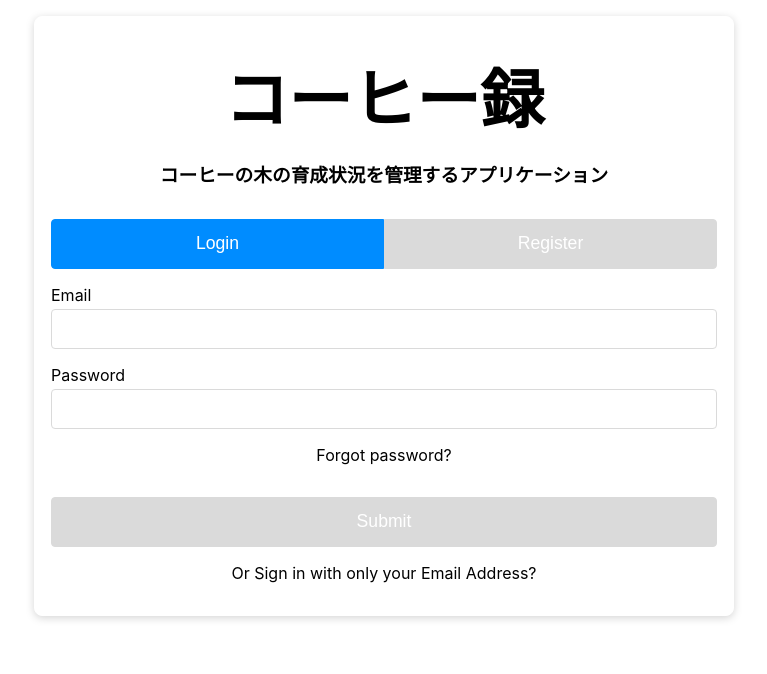
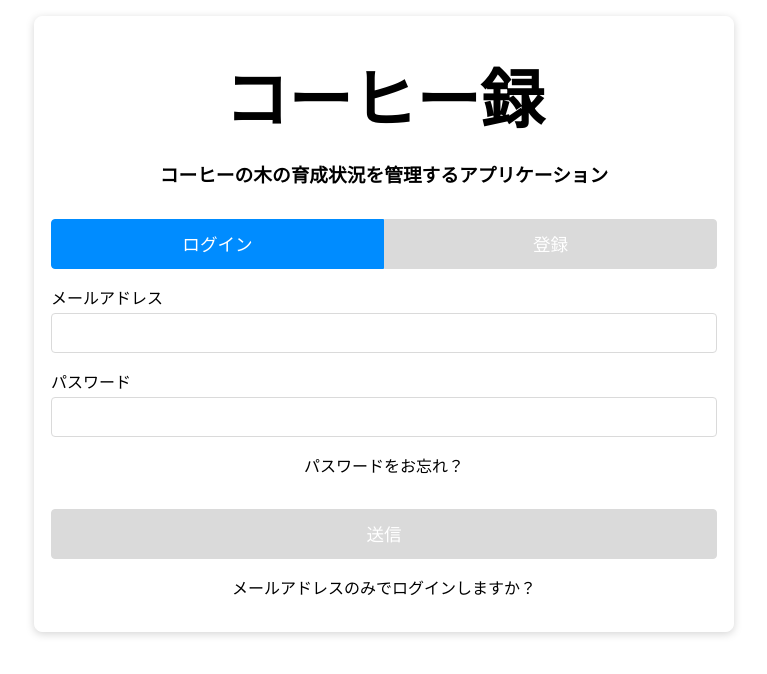
Before and after one commit to tronicboy1/farm-logger, an Angular app: page /auth in a window 1280 px wide. Shown: the top 674 px of the page, without its empty margins (256-1023 px from the left). Built offline with nearby package versions, Linux system fonts and the light colour scheme; no server answers.

Commit message:
change text to japanese

```diff
--- a/src/app/nav-bar/account-circle/account-circle.component.html
+++ b/src/app/nav-bar/account-circle/account-circle.component.html
@@ -10,21 +10,21 @@
 <div *ngIf="this.showAccountMenu" (click)="this.toggleAccountMenu(false)" id="backdrop"></div>
 <ul *ngIf="this.showAccountMenu" id="account-menu">
   <li (click)="this.toggleChangeEmailModal()">
-    <span>Change Email</span>
+    <span>メールアドレスを変更する</span>
     <svg xmlns="http://www.w3.org/2000/svg" height="48" width="48" viewBox="0,0,48,48">
       <path
         d="M24 44q-4.15 0-7.8-1.575-3.65-1.575-6.35-4.275-2.7-2.7-4.275-6.35Q4 28.15 4 24t1.575-7.8Q7.15 12.55 9.85 9.85q2.7-2.7 6.35-4.275Q19.85 4 24 4t7.8 1.575q3.65 1.575 6.35 4.275 2.7 2.7 4.275 6.35Q44 19.85 44 24v2.65q0 2.8-1.975 4.725Q40.05 33.3 37.2 33.3q-1.8 0-3.4-.875-1.6-.875-2.45-2.475-1.3 1.7-3.25 2.525T24 33.3q-3.9 0-6.625-2.7T14.65 24q0-3.9 2.725-6.65Q20.1 14.6 24 14.6t6.625 2.75Q33.35 20.1 33.35 24v2.65q0 1.55 1.125 2.6T37.2 30.3q1.55 0 2.675-1.05Q41 28.2 41 26.65V24q0-7.1-4.95-12.05Q31.1 7 24 7q-7.1 0-12.05 4.95Q7 16.9 7 24q0 7.1 4.95 12.05Q16.9 41 24 41h10.7v3Zm0-13.7q2.65 0 4.5-1.825T30.35 24q0-2.7-1.85-4.55-1.85-1.85-4.5-1.85t-4.5 1.85Q17.65 21.3 17.65 24q0 2.65 1.85 4.475Q21.35 30.3 24 30.3Z" />
     </svg>
   </li>
   <li (click)="this.toggleChangeAvatarModal()">
-    <span>Change Avatar</span>
+    <span>写真を変更する</span>
     <svg xmlns="http://www.w3.org/2000/svg" height="48" width="48" viewBox="0,0,48,48">
       <path
         d="M24 44q-4.1 0-7.75-1.575-3.65-1.575-6.375-4.3-2.725-2.725-4.3-6.375Q4 28.1 4 24q0-4.15 1.575-7.8 1.575-3.65 4.3-6.35 2.725-2.7 6.375-4.275Q19.9 4 24 4q4.15 0 7.8 1.575 3.65 1.575 6.35 4.275 2.7 2.7 4.275 6.35Q44 19.85 44 24q0 4.1-1.575 7.75-1.575 3.65-4.275 6.375t-6.35 4.3Q28.15 44 24 44Zm0-37q-6.1 0-10.7 3.775T7.4 20.3q2.05 0 3.375-.975Q12.1 18.35 13.55 15.5q.7-1.4 2.025-2.2 1.325-.8 2.925-.8h11q1.6 0 2.925.8 1.325.8 2.025 2.2 1.45 3 2.9 3.9 1.45.9 3.25.9-1.3-5.75-5.875-9.525Q30.15 7 24 7Zm0 34q7.1 0 12.05-4.975Q41 31.05 41 24v-.6q-3.8 0-5.875-1.975T31.75 16.9q-.35-.7-.925-1.05-.575-.35-1.275-.35H18.5q-.75 0-1.325.35t-.925 1.05q-1.3 2.6-3.45 4.575Q10.65 23.45 7 23.45V24q0 7.05 4.975 12.025Q16.95 41 24 41Zm-6.3-12.15q-1.15 0-1.925-.775Q15 27.3 15 26.15t.775-1.925q.775-.775 1.925-.775t1.925.775q.775.775.775 1.925t-.775 1.925q-.775.775-1.925.775Zm12.65 0q-1.15 0-1.925-.775-.775-.775-.775-1.925t.775-1.925q.775-.775 1.925-.775t1.925.775q.775.775.775 1.925t-.775 1.925q-.775.775-1.925.775ZM24 12.5Z" />
     </svg>
   </li>
   <li (click)="this.toggleAccountDetailsModal()">
-    <span>Account Info</span>
+    <span>アカウント情報</span>
     <svg xmlns="http://www.w3.org/2000/svg" height="48" width="48" viewBox="0,0,48,48">
       <path
         d="M20 23.75q-3.3 0-5.4-2.1-2.1-2.1-2.1-5.4 0-3.3 2.1-5.4 2.1-2.1 5.4-2.1 3.3 0 5.4 2.1 2.1 2.1 2.1 5.4 0 3.3-2.1 5.4-2.1 2.1-5.4 2.1ZM4 39.8v-4.7q0-1.75.875-3.15T7.4 29.8q3.6-1.6 6.675-2.3 3.075-.7 5.925-.7h1.15q-.3.7-.45 1.375-.15.675-.25 1.625H20q-2.9 0-5.675.625T8.6 32.5q-.8.4-1.2 1.125Q7 34.35 7 35.1v1.7h13.45q.25.9.6 1.625t.85 1.375ZM33.35 42l-.5-3.3q-.85-.25-1.725-.725-.875-.475-1.475-1.075l-2.75.6-1.25-2.1L28 33.2q-.1-.45-.1-1.25t.1-1.25l-2.35-2.2 1.25-2.1 2.75.6q.6-.6 1.475-1.075.875-.475 1.725-.725l.5-3.3h2.7l.5 3.3q.85.25 1.725.725.875.475 1.475 1.075l2.75-.6 1.25 2.1-2.35 2.2q.1.45.1 1.25t-.1 1.25l2.35 2.2-1.25 2.1-2.75-.6q-.6.6-1.475 1.075-.875.475-1.725.725l-.5 3.3Zm1.35-6.05q1.8 0 2.9-1.1 1.1-1.1 1.1-2.9 0-1.8-1.1-2.9-1.1-1.1-2.9-1.1-1.8 0-2.9 1.1-1.1 1.1-1.1 2.9 0 1.8 1.1 2.9 1.1 1.1 2.9 1.1ZM20 20.75q1.95 0 3.225-1.275Q24.5 18.2 24.5 16.25q0-1.95-1.275-3.225Q21.95 11.75 20 11.75q-1.95 0-3.225 1.275Q15.5 14.3 15.5 16.25q0 1.95 1.275 3.225Q18.05 20.75 20 20.75Zm0-4.5Zm.45 20.55Z" />
--- a/src/app/nav-bar/account-circle/account-details-form/account-details-form.component.html
+++ b/src/app/nav-bar/account-circle/account-details-form/account-details-form.component.html
@@ -1,13 +1,13 @@
 <form *ngIf="this.user; else loadingSpinner" (submit)="this.handleSubmit($event)">
-  <label for="display-name">Display Name</label>
+  <label for="display-name">表示名</label>
   <input type="text" name="display-name" id="display-name" [value]="this.user.displayName">
-  <label for="Email">Email</label>
+  <label for="Email">メールアドレス</label>
   <input type="email" name="email" id="email" [value]="this.user.email" disabled>
-  <label for="tel">Phone Number</label>
+  <label for="tel">電話番号</label>
   <input type="tel" name="tel" id="tel" [value]="this.user.phoneNumber" disabled>
   <button type="submit">
     <loading-spinner *ngIf="this.loading; else notLoading" color="white"></loading-spinner>
-    <ng-template #notLoading>Update</ng-template>
+    <ng-template #notLoading>更新</ng-template>
   </button>
 </form>
 <ng-template #loadingSpinner>
--- a/src/app/nav-bar/account-circle/change-email-form/change-email-form.component.html
+++ b/src/app/nav-bar/account-circle/change-email-form/change-email-form.component.html
@@ -1,8 +1,8 @@
 <form (submit)="this.handleSubmit($event)">
-  <label for="new-email">New Email</label>
+  <label for="new-email">新しいメールアドレス</label>
   <input type="email" name="new-email" id="new-email" required autocomplete="email">
   <button type="submit">
     <loading-spinner *ngIf="this.loading; else submitText" color="white"></loading-spinner>
-    <ng-template #submitText>Change Email</ng-template>
+    <ng-template #submitText>変更</ng-template>
   </button>
 </form>
--- a/src/app/nav-bar/nav-bar.component.html
+++ b/src/app/nav-bar/nav-bar.component.html
@@ -1,12 +1,12 @@
 <nav *ngIf="this.isAuth">
   <ul>
     <li>
-      <h2><a routerLink="/home">Yobo</a></h2>
+      <h2><a routerLink="/home">ホーム画面</a></h2>
     </li>
     <li class="clickable" id="account-circle-container">
       <app-account-circle></app-account-circle>
     </li>
-    <li class="clickable" (click)="this.handleLogoutClick()">Logout</li>
+    <li class="clickable" (click)="this.handleLogoutClick()">ログアウト</li>
   </ul>
 </nav>
 <div *ngIf="this.isAuth" id="padding"></div>
--- a/src/app/nav-bar/nav-bar.component.ts
+++ b/src/app/nav-bar/nav-bar.component.ts
@@ -26,9 +26,8 @@ export class NavBarComponent implements OnInit, OnDestroy {
     this.subscriptions.forEach((sub) => sub.unsubscribe());
   }
 
-  private handleSignOut() {
+  public handleLogoutClick = () => {
+    this.authService.signOutUser();
     this.router.navigateByUrl("/auth");
-  }
-
-  public handleLogoutClick = () => this.authService.signOutUser();
+  };
 }
--- a/src/app/pages/auth/auth.component.html
+++ b/src/app/pages/auth/auth.component.html
@@ -46,7 +46,7 @@
       type="button"
       (click)="this.handleAuthNavClick('LOGIN')"
     >
-      Login
+      ログイン
     </button>
     <button
       [class.active]="this.mode === 'REGISTER'"
@@ -55,17 +55,17 @@
       type="button"
       (click)="this.handleAuthNavClick('REGISTER')"
     >
-      Register
+      登録
     </button>
   </nav>
   <p *ngIf="this.error" id="errors">{{ this.error }}</p>
   <form class="login-form" (submit)="this.handleLoginSubmit($event)">
     <div class="form-group">
-      <label for="email">Email</label>
+      <label for="email">メールアドレス</label>
       <input id="email" name="email" type="email" required autocomplete="email" />
     </div>
     <div class="form-group">
-      <label for="password">Password</label>
+      <label for="password">パスワード</label>
       <input
         id="password"
         name="password"
@@ -76,16 +76,16 @@
         autocomplete="{{ this.mode === 'REGISTER' ? 'new-password' : 'current-password' }}"
       />
       <a data-test-id="forgot-password" *ngIf="this.mode === 'LOGIN'" (click)="this.toggleResetPasswordModal(true)"
-        >Forgot password?</a
+        >パスワードをお忘れ？</a
       >
     </div>
     <button type="submit">
       <loading-spinner *ngIf="this.loading; else submitText" color="white"></loading-spinner>
-      <ng-template #submitText>Submit</ng-template>
+      <ng-template #submitText>送信</ng-template>
     </button>
   </form>
   <!-- <div id="third-party">
     <google-icon (click)="this.handleGoogleLoginClick()"></google-icon>
   </div> -->
-  <a (click)="this.toggleSendEmailModal(true)">Or Sign in with only your Email Address?</a>
+  <a (click)="this.toggleSendEmailModal(true)">メールアドレスのみでログインしますか？</a>
 </div>
--- a/src/app/user-module/auth.guard.ts
+++ b/src/app/user-module/auth.guard.ts
@@ -1,6 +1,6 @@
 import { Injectable } from "@angular/core";
 import { ActivatedRouteSnapshot, CanActivate, Router, RouterStateSnapshot, UrlTree } from "@angular/router";
-import { map, Observable } from "rxjs";
+import { map, Observable, take } from "rxjs";
 import { AuthService } from "./auth.service";
 import { UserModule } from "./user.module";
 
@@ -15,6 +15,7 @@ export class AuthGuard implements CanActivate {
     _state: RouterStateSnapshot,
   ): Observable<boolean | UrlTree> | Promise<boolean | UrlTree> | boolean | UrlTree {
     return this.authService.getAuthState().pipe(
+      take(1),
       map((user) => {
         const isAuth = Boolean(user);
         /** to be fixed : https://github.com/angular/angular/issues/16211 */
--- a/src/index.html
+++ b/src/index.html
@@ -2,7 +2,7 @@
 <html lang="en">
   <head>
     <meta charset="utf-8" />
-    <title>FarmLogger</title>
+    <title>Farm Logger</title>
     <base href="/" />
     <meta name="viewport" content="width=device-width, initial-scale=1" />
     <link rel="icon" type="image/x-icon" href="favicon.ico" />
```
Also changed, not shown: src/app/nav-bar/account-circle/change-avatar-form/change-avatar-form.component.html (+5 -5 lines), firebase.json, 1 other file (tests, documents, lock files or other folders).
